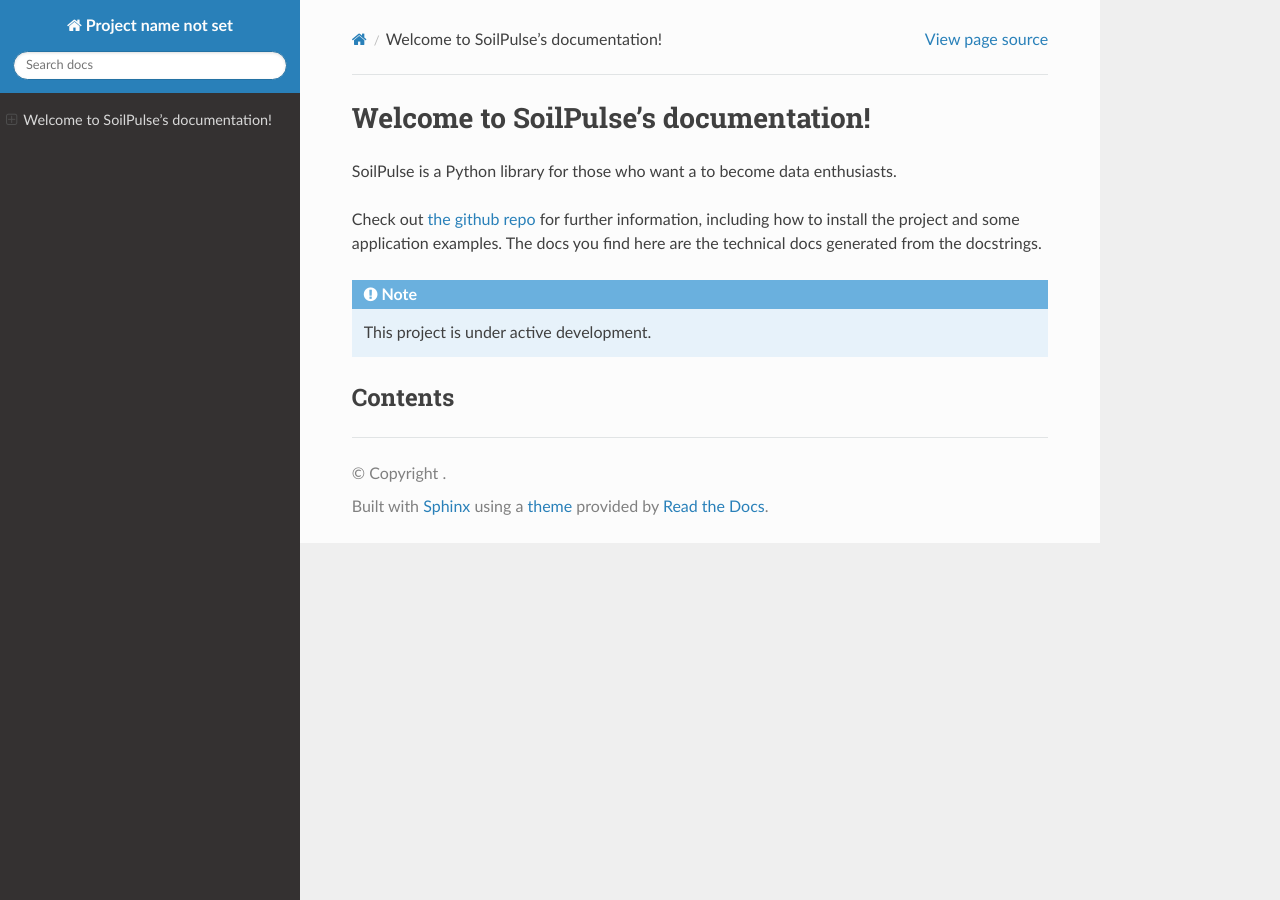
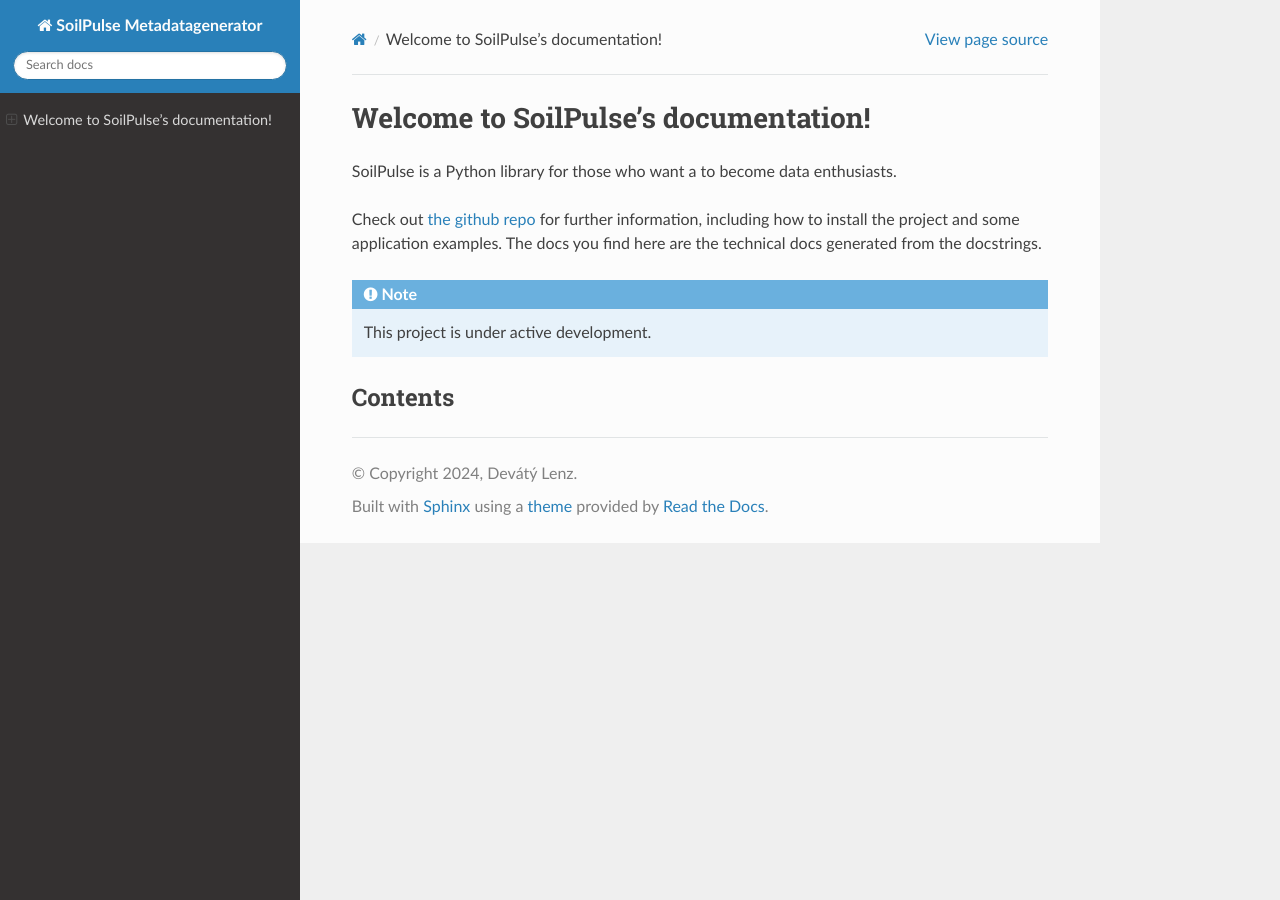
Before and after one commit to SoilPulse/MetadataGenerator, a Sphinx documentation site: the page built from docs/source/index.rst, in a window 1280 px wide. Built offline with Sphinx 7.4.7 and the Read the Docs theme 3.1.0, drawn with Linux system fonts in a browser that asks for light colours; pages that are not in the unit, such as notebooks, are missing from menus.

Commit message:
Update conf.py

```diff
--- a/docs/source/conf.py
+++ b/docs/source/conf.py
@@ -1,7 +1,9 @@
 # Configuration file for the Sphinx documentation builder.
 
 # -- Project information
-# should be autogenerated
+project = 'SoilPulse Metadatagenerator'
+copyright = '2024, Devátý Lenz'
+author = 'Jan Devátý, Jonas Lenz'
 
 # -- General configuration
 
```
